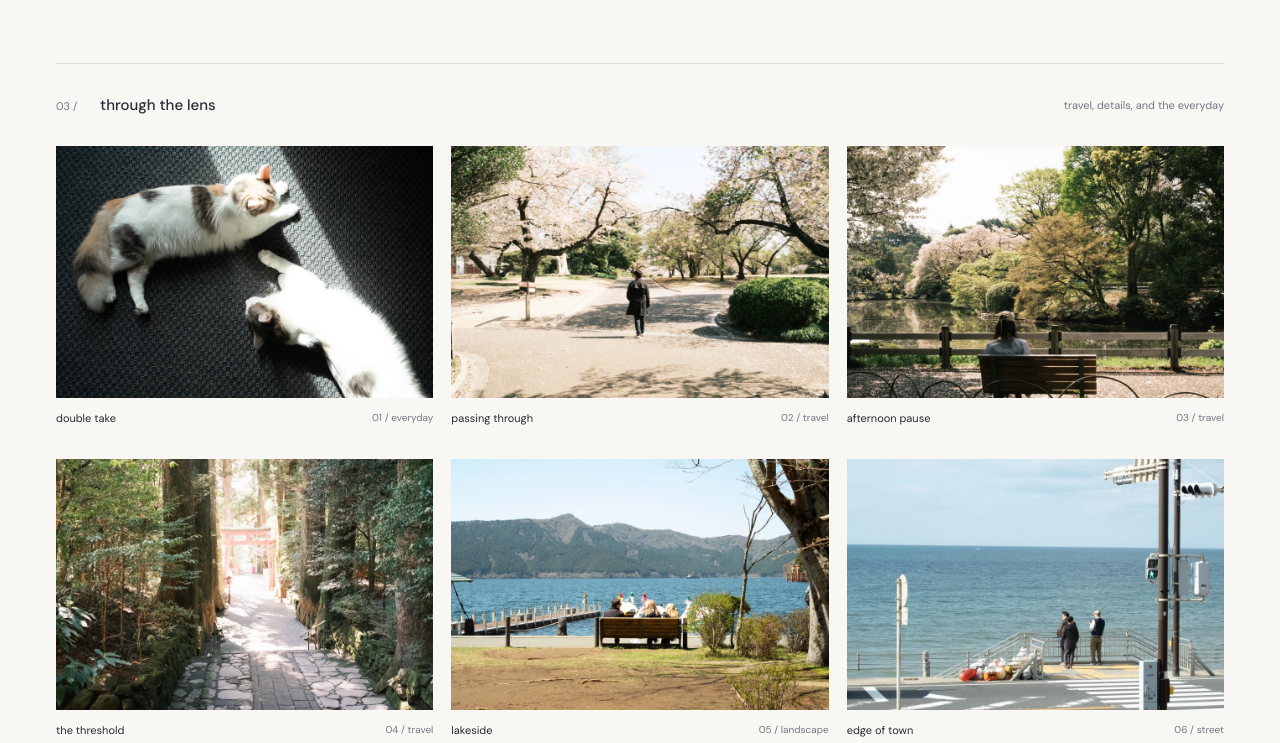
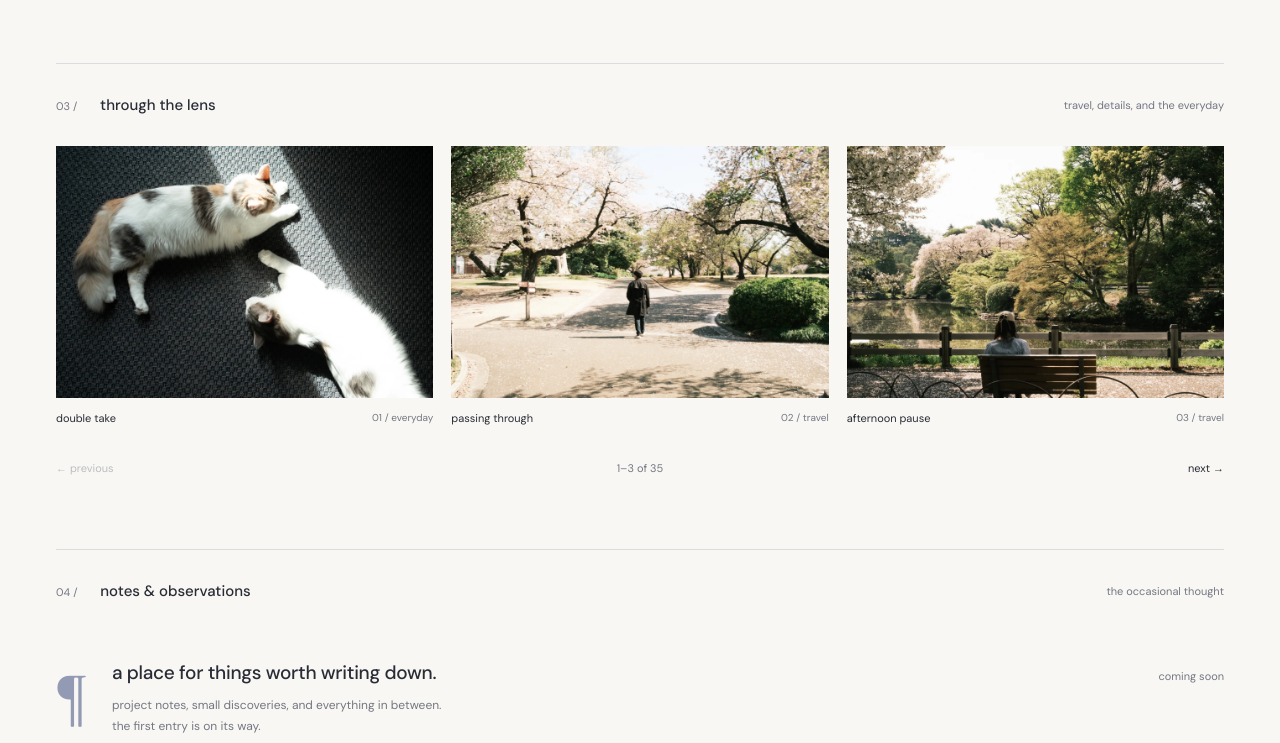
Before and after one commit to jmanaois/hanasakidev, a website: page index.html in a window 1280 px wide. Shown: the part 1337-2080 px from the top of the page. Drawn offline with Linux system fonts and the light colour scheme.

Commit message:
Convert photography grid to carousel

```diff
--- a/app.js
+++ b/app.js
@@ -208,6 +208,7 @@ const photographs = [
 ];
 
 const photoGrid = document.querySelector('.photo-grid');
+const photoCards = [];
 photographs.forEach(([file, title, category, alt], index) => {
   const button = document.createElement('button');
   button.className = `photo${file === 'dscf0962' ? ' photo--portrait' : ''}`;
@@ -231,7 +232,43 @@ photographs.forEach(([file, title, category, alt], index) => {
   caption.append(titleText, categoryText);
   button.append(image, caption);
   photoGrid.append(button);
+  photoCards.push(button);
 });
+
+const previousPhotos = document.querySelector('#previous-photos');
+const nextPhotos = document.querySelector('#next-photos');
+const photoPosition = document.querySelector('#photo-position');
+const tabletPhotos = window.matchMedia('(max-width: 900px)');
+const mobilePhotos = window.matchMedia('(max-width: 600px)');
+let photoPage = 0;
+
+function photosPerPage() {
+  if (mobilePhotos.matches) return 1;
+  if (tabletPhotos.matches) return 2;
+  return 3;
+}
+
+function showPhotoPage() {
+  const pageSize = photosPerPage();
+  const pageCount = Math.ceil(photoCards.length / pageSize);
+  photoPage = Math.min(photoPage, pageCount - 1);
+  const firstPhoto = photoPage * pageSize;
+  const lastPhoto = Math.min(firstPhoto + pageSize, photoCards.length);
+
+  photoCards.forEach((card, index) => { card.hidden = index < firstPhoto || index >= lastPhoto; });
+  previousPhotos.disabled = photoPage === 0;
+  nextPhotos.disabled = photoPage === pageCount - 1;
+  photoPosition.textContent = `${firstPhoto + 1}–${lastPhoto} of ${photoCards.length}`;
+}
+
+previousPhotos.addEventListener('click', () => { photoPage -= 1; showPhotoPage(); });
+nextPhotos.addEventListener('click', () => { photoPage += 1; showPhotoPage(); });
+[tabletPhotos, mobilePhotos].forEach(query => query.addEventListener('change', () => {
+  const firstVisiblePhoto = photoCards.findIndex(card => !card.hidden);
+  photoPage = Math.floor(Math.max(firstVisiblePhoto, 0) / photosPerPage());
+  showPhotoPage();
+}));
+showPhotoPage();
 
 document.querySelectorAll('[data-project]').forEach(button => button.addEventListener('click', () => {
   const name = button.dataset.project;
--- a/index.html
+++ b/index.html
@@ -7,7 +7,7 @@
 <button class="project" data-project="projectjim" aria-label="view projectjim details"><div class="project-art art-jim"><img class="jim-cover-phone" src="assets/projectjim/workout-setup.png" alt="" width="327" height="648"><img class="jim-cover-watch" src="assets/projectjim/watch-ready.png" alt="" width="173" height="187"></div><div class="card-caption"><h3>projectjim</h3><span>↗</span></div><p>ios / watchos</p></button>
 <button class="project" data-project="grembot" aria-label="view grembot details"><div class="project-art art-grem"><img class="project-cover" src="assets/grembot/showcase-cover.png" alt="Two Grembot Discord screens showing card details and variant selectors" width="1448" height="1086"></div><div class="card-caption"><h3>grembot</h3><span>↗</span></div><p>discord bot</p></button>
 <button class="project" data-project="holowish" aria-label="view holowish details"><div class="project-art art-holo"><div class="orbit"></div><div class="orbit second"></div><div class="holo-star">✧</div><span class="holo-type">holowish</span><span class="art-note">project preview forthcoming</span></div><div class="card-caption"><h3>holowish</h3><span>↗</span></div><p>ios / ipados</p></button></div></section>
-<section id="photography"><div class="section-heading"><h2><span class="index">03 /</span> through the lens</h2><span class="meta">travel, details, and the everyday</span></div><div class="photo-grid" aria-label="photography collection"></div></section>
+<section id="photography"><div class="section-heading"><h2><span class="index">03 /</span> through the lens</h2><span class="meta">travel, details, and the everyday</span></div><div class="photo-grid" aria-label="photography collection"></div><div class="photo-controls"><button class="photo-control" id="previous-photos" type="button" aria-label="show previous photographs">← previous</button><span id="photo-position" aria-live="polite"></span><button class="photo-control" id="next-photos" type="button" aria-label="show next photographs">next →</button></div></section>
 
 <section id="blog"><div class="section-heading"><h2><span class="index">04 /</span> notes & observations</h2><span class="meta">the occasional thought</span></div><div class="blog-empty"><span class="journal-symbol" aria-hidden="true">¶</span><div><h3>a place for things worth writing down.</h3><p>project notes, small discoveries, and everything in between.<br>the first entry is on its way.</p></div><span class="meta">coming soon</span></div></section>
 <section id="contact" class="contact"><p class="eyebrow">05 / get in touch</p><div class="contact-main"><h2>have something<br>in mind?</h2><a href="mailto:jmanaois704@gmail.com" class="contact-arrow" aria-label="email julian manaois">↗</a></div><div class="contact-bottom"><a class="contact-button" href="mailto:jmanaois704@gmail.com">get in touch ↗</a></div></section></main>
--- a/styles.css
+++ b/styles.css
@@ -44,9 +44,12 @@ dialog h3{font-size:15px;font-weight:500;margin:28px 0 14px}.project-features{pa
 }
 
 /* photography collection */
-.photo-grid{grid-template-columns:repeat(3,minmax(0,1fr));gap:34px 18px}
+.photo-grid{grid-template-columns:repeat(3,minmax(0,1fr));gap:18px}
 .photo img{height:auto;aspect-ratio:3/2;object-fit:cover;filter:none}
-.photo--portrait img{aspect-ratio:2/3}
 .photo:is(:hover,:focus-visible) img{filter:none}
+.photo-controls{display:grid;grid-template-columns:1fr auto 1fr;align-items:center;margin-top:28px;font-size:11px;color:var(--muted)}
+.photo-control{border:0;background:none;padding:8px 0;color:var(--ink)}
+.photo-control:first-child{justify-self:start}.photo-control:last-child{justify-self:end}
+.photo-control:disabled{color:var(--muted);cursor:default;opacity:.45}
 @media(max-width:900px){.photo-grid{grid-template-columns:repeat(2,minmax(0,1fr))}}
-@media(max-width:600px){.photo-grid{grid-template-columns:1fr;gap:30px}.photo img,.photo--portrait img{aspect-ratio:auto}}
+@media(max-width:600px){.photo-grid{grid-template-columns:1fr}.photo-controls{margin-top:20px}}
```
Also changed, not shown: README.md.
